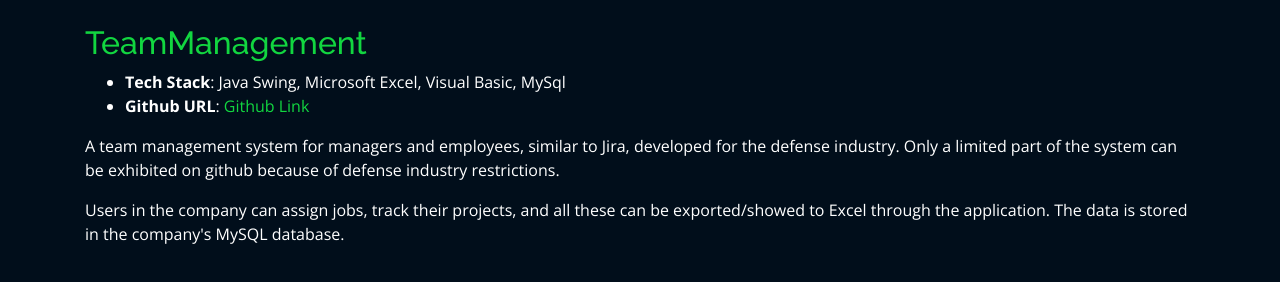
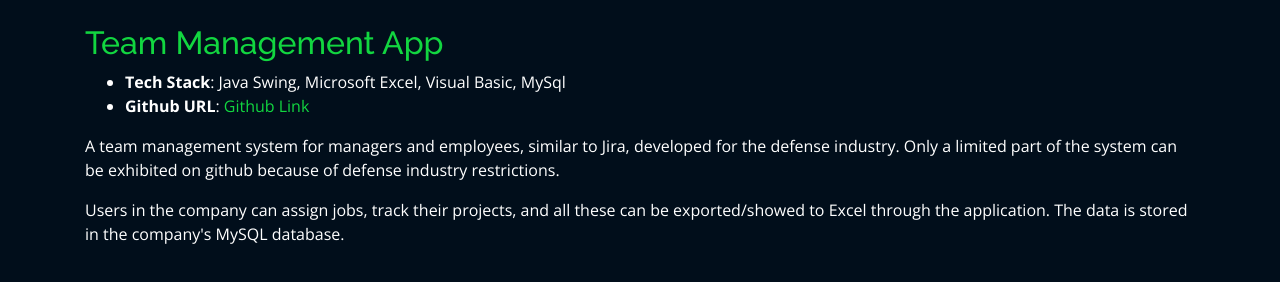
Before and after one commit to UmutYildirim15/umutyildirim15.github.io, a plain HTML site: page projects/TeamManagement.html in a window 1280 px wide. Drawn offline with nearby package versions, Linux system fonts and the light colour scheme; files whose address does not match are found by name.

Commit message:
Update TeamManagement.html

```diff
--- a/projects/TeamManagement.html
+++ b/projects/TeamManagement.html
@@ -43,7 +43,7 @@
 
             <div class="col-lg-12 portfolio-info">
               <br>
-              <h2 style="color:#12d640">TeamManagement</h2>
+              <h2 style="color:#12d640">Team Management App</h2>
               <ul>
                 <li><strong>Tech Stack</strong>: Java Swing, Microsoft Excel, Visual Basic, MySql</li>
                 <li><strong>Github URL</strong>: <a href="https://github.com/UmutYildirim15/InternshipTAI" target="_blank"> Github Link </a></li>
```
